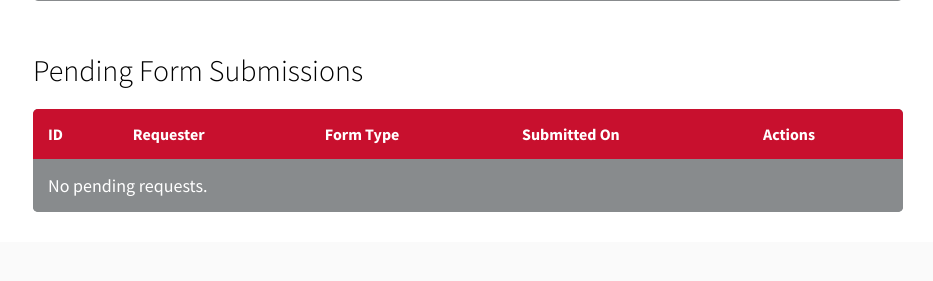
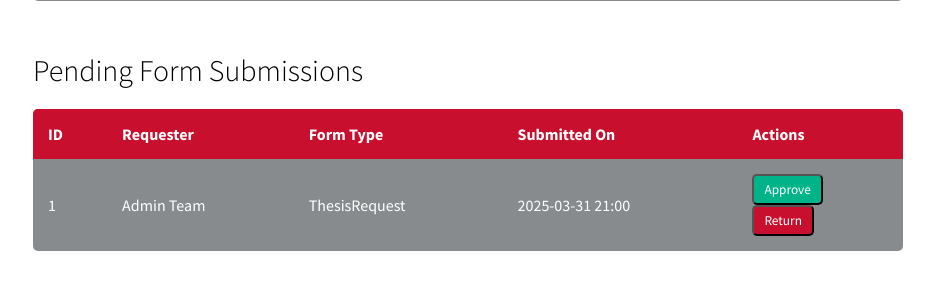
Before and after one commit to JosephRGonzalez/Project-v0.1-User-Management, a Django app: page /users/ in a window 1280 px wide. Shown: the part 951-1232 px from the top of the page, without its empty margins (347-1280 px from the left). Before the commit the page ends 1163 px from the top, so only its background shows below. Run offline with Django 4.2, Linux system fonts and the light colour scheme; a user stored in the database is signed in; data comes from the database, SQL or seed files in the repository; both versions use the stored data as it was after the commit; some libraries are stand-ins or nearby versions.

Commit message:
Added functionality to admin Form Table

```diff
--- a/static/css/user_list.css
+++ b/static/css/user_list.css
@@ -214,17 +214,18 @@
     background: rgb(0,134,108);
 }
 
+/* New Return Button */
 .btn-return {
-    background: rgb(246,190,0);
-    color: black;
-    padding: 8px 12px;
+    background: rgb(200, 16, 46);
+    color: white;
+    padding: 5px 10px;
+    border-radius: 5px;
     text-decoration: none;
-    border-radius: 5px;
     transition: background 0.3s ease;
 }
 
 .btn-return:hover {
-    background: rgb(215,155,0);
+    background: rgb(150,12,34);
 }
 
 /* Empty Request Row */
@@ -235,3 +236,16 @@
     background: rgb(136,139,141);
     color: white;
 }
+
+.btn-approve {
+    background: rgb(0,179,136);
+    color: white;
+    padding: 5px 10px;
+    border-radius: 5px;
+    text-decoration: none;
+    transition: background 0.3s ease;
+}
+
+.btn-approve:hover {
+    background: rgb(0,134,108);
+}
--- a/templates/user_list.html
+++ b/templates/user_list.html
@@ -112,6 +112,7 @@
     </script>
 
 
+
 {% if user.role == "admin" %}
     <h2>Pending Form Submissions</h2>
     <table class="approval-table">
@@ -132,8 +133,31 @@
     <td>{{ entry.type }}</td>
     <td>{{ entry.request.created_at|date:"Y-m-d H:i" }}</td>
     <td>
-        <a href="{% url 'approve_request' entry.request.id %}" class="btn-approve">Approve</a>
-        <a href="{% url 'return_request' entry.request.id %}" class="btn-return">Return</a>
+
+
+        {% for request in pending_requests %}
+        {% if request.id and request.type %}
+        <form method="POST" action="{% url 'approve_request' request.id request.type %}">
+            {% csrf_token %}
+            <button type="submit" class="btn-approve">Approve</button>
+        </form>
+        {% else %}
+        <span class="text-danger">Invalid Request</span>
+        {% endif %}
+        {% endfor %}
+
+
+        {% for request in pending_requests %}
+        {% if request.id and request.type %}
+        <form method="POST" action="{% url 'return_request' request.id request.type %}">
+            {% csrf_token %}
+            <button type="submit" class="btn-return">Return</button>
+        </form>
+        {% else %}
+        <span class="text-danger">Invalid Request</span>
+        {% endif %}
+        {% endfor %}
+
     </td>
 </tr>
 {% empty %}
@@ -141,6 +165,7 @@
     <td colspan="5" class="no-requests">No pending requests.</td>
 </tr>
 {% endfor %}
+
         </tbody>
     </table>
 {% endif %}
--- a/usr_mgmt_app/urls.py
+++ b/usr_mgmt_app/urls.py
@@ -12,7 +12,7 @@ urlpatterns = [
     path('signup/', views.signup_view, name='signup'),  # Sign up Page
     path('dashboard/', views.dashboard_view, name='dashboard'),  # Dashboard page
     path('submit-request/', views.submit_request_view, name='submit_request'),  # Submit approval request
-    path('approve-request/<int:step_id>/', views.approve_request_view, name='approve_request'),  # Approve/return request
+
     path('request/<int:request_id>/', views.request_detail_view, name='request_detail'),  # View request details
     path('revise-request/<int:request_id>/', views.revise_request_view, name='revise_request'),  # Revise returned request
     path('logout/', views.logout_view, name='logout'),
@@ -33,8 +33,8 @@ urlpatterns = [
     path("generate-pdf/thesis/<int:request_id>/", views.generate_thesis_pdf, name="generate_thesis_pdf"),
     path("generate-pdf/withdrawal/<int:request_id>/", views.generate_withdrawal_pdf, name="generate_withdrawal_pdf"),
     path('approval-requests/', views.approval_requests, name='approval_requests'),
-    path('approve_request/<int:request_id>/', views.approve_request, name='approve_request'),
-    path('return_request/<int:request_id>/', views.return_request, name='return_request'),
+    path("approve_request/<int:request_id>/<str:request_type>/", views.approve_request, name="approve_request"),
+    path("return_request/<int:request_id>/<str:request_type>/", views.return_request, name="return_request"),
 ]
 
 if settings.DEBUG:
--- a/usr_mgmt_app/views.py
+++ b/usr_mgmt_app/views.py
@@ -16,7 +16,7 @@ from django.conf import settings
 from .models import ThesisRequest, WithdrawalRequest
 from django.http import FileResponse
 from django.conf import settings
-
+from django.http import HttpResponseForbidden
 
 
 
@@ -124,11 +124,15 @@ def logout_view(request):
 def user_list(request):
     users = UserProfile.objects.all()
 
+    # Fetch pending requests and categorize them
     pending_requests = []
-    for request_obj in ThesisRequest.objects.filter(status="pending"):
-        pending_requests.append({"request": request_obj, "type": "Thesis Request"})
-    for request_obj in WithdrawalRequest.objects.filter(status="pending"):
-        pending_requests.append({"request": request_obj, "type": "Withdrawal Request"})
+    for thesis in ThesisRequest.objects.filter(status="Pending"):
+        pending_requests.append({"id": thesis.id, "type": "ThesisRequest", "request": thesis})
+
+    for withdrawal in WithdrawalRequest.objects.filter(status="Pending"):
+        pending_requests.append({"id": withdrawal.id, "type": "WithdrawalRequest", "request": withdrawal})
+
+    print("Final pending_requests:", pending_requests)  # Debugging
 
     # Get the permissions for the current user
     has_edit_permission = request.user.has_perm('usr_mgmt_app.can_edit')
@@ -145,7 +149,8 @@ def user_list(request):
     return render(request, 'user_list.html', {
         'users': users,
         'has_edit_permission': has_edit_permission,
-        'has_manage_users_permission': has_manage_users_permission
+        'has_manage_users_permission': has_manage_users_permission,
+        'pending_requests': pending_requests,
     })
 
 
@@ -439,7 +444,7 @@ def delete_signature(request):
             user.save()
 
 
-    return redirect('approval_requests')  # Redirect to profile page (or wherever appropriate)
+    return redirect('approval_requests')
 
 
 
@@ -760,16 +765,34 @@ def approval_requests(request):
     })
 
 
-def approve_request(request, request_id):
-    form_request = get_object_or_404(ApprovalRequest, id=request_id)
-    if request.user.role == "admin":
-        form_request.status = "approved"
-        form_request.save()
-    return redirect('user_list')
+def approve_request(request, request_id, request_type):
+    if request.user.role != "admin":
+        return HttpResponseForbidden("You are not authorized to perform this action.")
 
-def return_request(request, request_id):
-    form_request = get_object_or_404(ApprovalRequest, id=request_id)
-    if request.user.role == "admin":
-        form_request.status = "returned"
-        form_request.save()
-    return redirect('user_list')
+    if request_type == "ThesisRequest":
+        request_obj = get_object_or_404(ThesisRequest, id=request_id)
+    elif request_type == "WithdrawalRequest":
+        request_obj = get_object_or_404(WithdrawalRequest, id=request_id)
+    else:
+        return HttpResponseForbidden("Invalid request type.")
+
+    request_obj.status = "Approved"
+    request_obj.save()
+
+    return redirect("user_list")
+
+def return_request(request, request_id, request_type):
+    if request.user.role != "admin":
+        return HttpResponseForbidden("You are not authorized to perform this action.")
+
+    if request_type == "ThesisRequest":
+        request_obj = get_object_or_404(ThesisRequest, id=request_id)
+    elif request_type == "WithdrawalRequest":
+        request_obj = get_object_or_404(WithdrawalRequest, id=request_id)
+    else:
+        return HttpResponseForbidden("Invalid request type.")
+
+    request_obj.status = "Returned"
+    request_obj.save()
+
+    return redirect("user_list")
```
Also changed, not shown: db.sqlite3, 6 other files.
